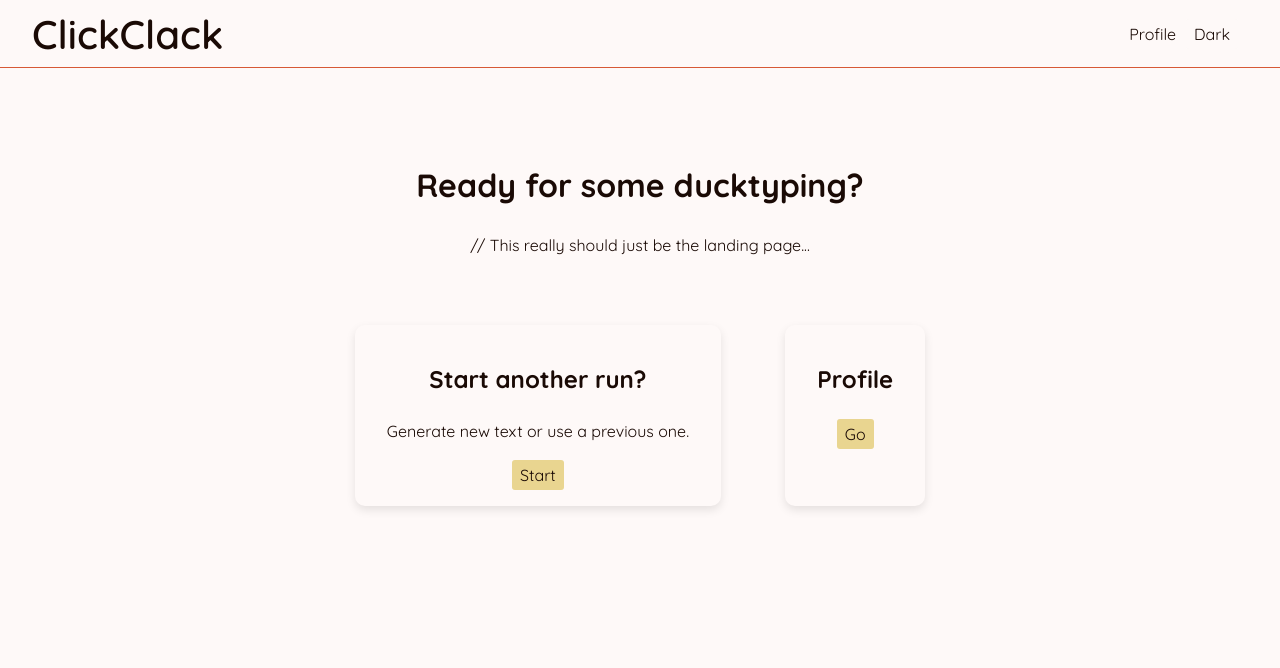
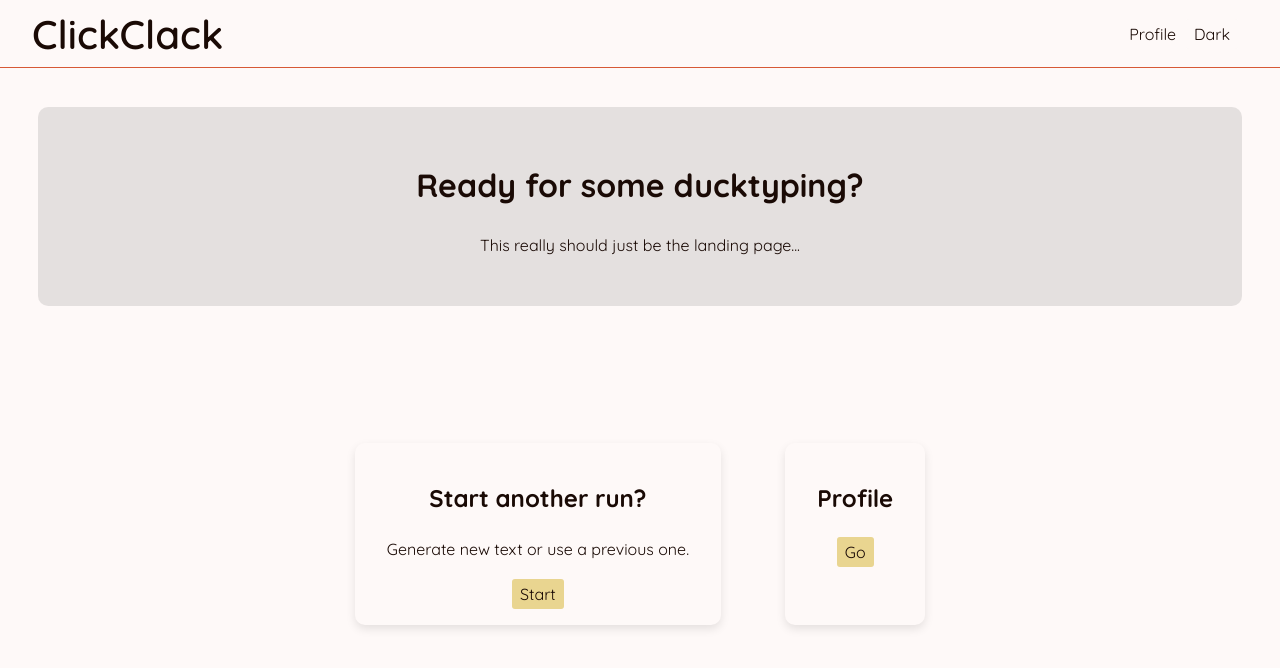
Before and after one commit to JDMCK/ClickClack, a Next.js app in the folder client/: page /home in a window 1280 px wide. Shown: the top 668 px of the page. Built offline with nearby package versions, Linux system fonts and the light colour scheme; no server answers.

Commit message:
Banner styles - not done

```diff
--- a/client/src/app/home/page.js
+++ b/client/src/app/home/page.js
@@ -44,10 +44,13 @@ export default function Home() {
 
 
   return (
-    <div className="container">
+    <>
+    <div className='container banner'>
       <h1>Ready for some ducktyping?</h1>
       {/* We should make this be the landing page after M2 submission*/}
-      <p>// This really should just be the landing page...</p>
+      <p>This really should just be the landing page...</p>
+    </div>
+      <div className="container">
         {/* <button>Log in</button>
       <button>Sign up</button> */}
         <div className='content-box'>
@@ -68,5 +71,6 @@ export default function Home() {
           </div>
         </div>
       </div>
+    </>
   );
 }
--- a/client/src/styles/globals.css
+++ b/client/src/styles/globals.css
@@ -116,6 +116,20 @@ button.logout-btn:hover{
   border-radius: 10px;
 }
 
+.banner{
+  color: var(--text);
+  margin: 3%;
+  padding: 10% auto;
+  background-color: var(--shadow-color);
+  /* TODO: Decide what to do with this? */
+  /* background-image: url("/duck-couple.JPG");
+  width: 80%;
+  height: 100%;
+  background-size: cover;
+  background-position: center; */
+  border-radius: 10px;
+}
+
 
 /*---- Navbar  ----*/
 .navbar {
```
Lines whose indentation alone changed are shown as unchanged.
